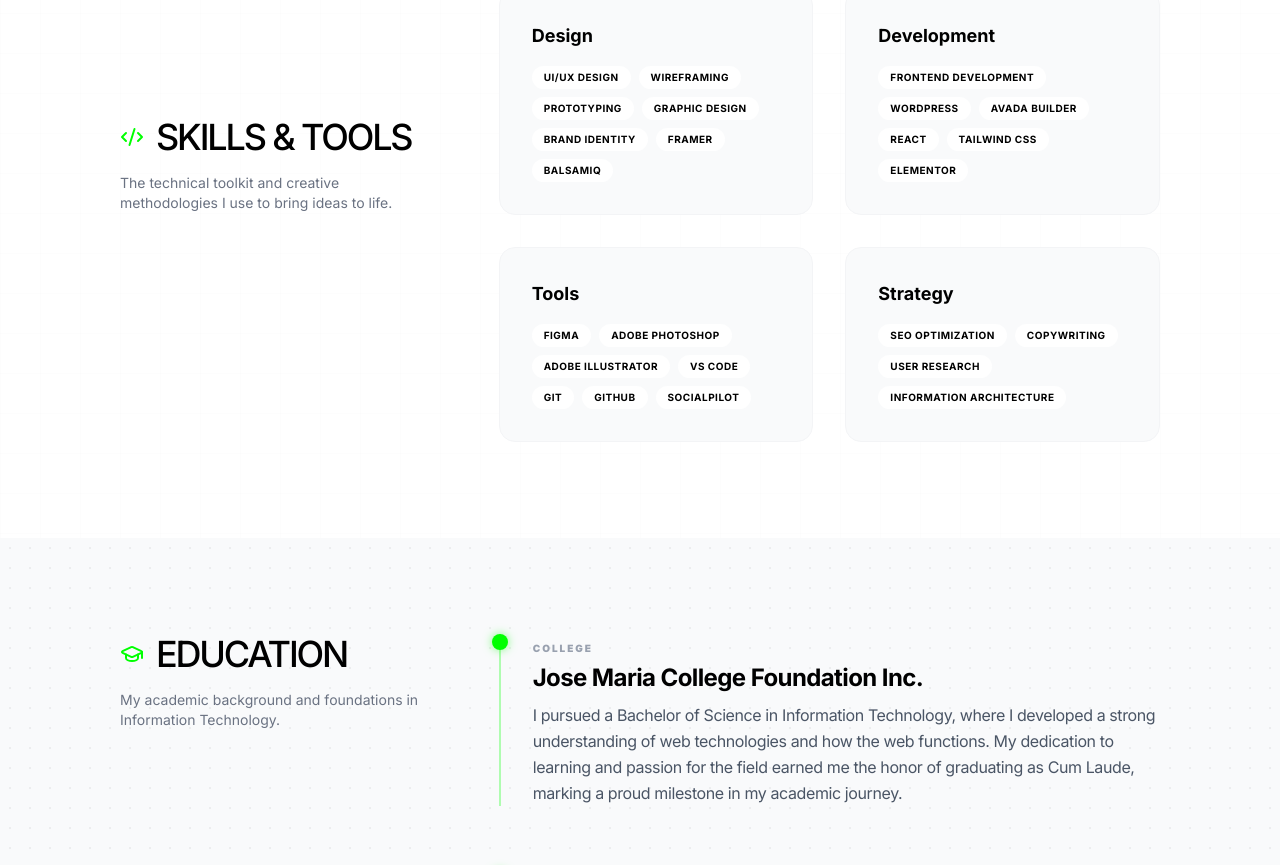
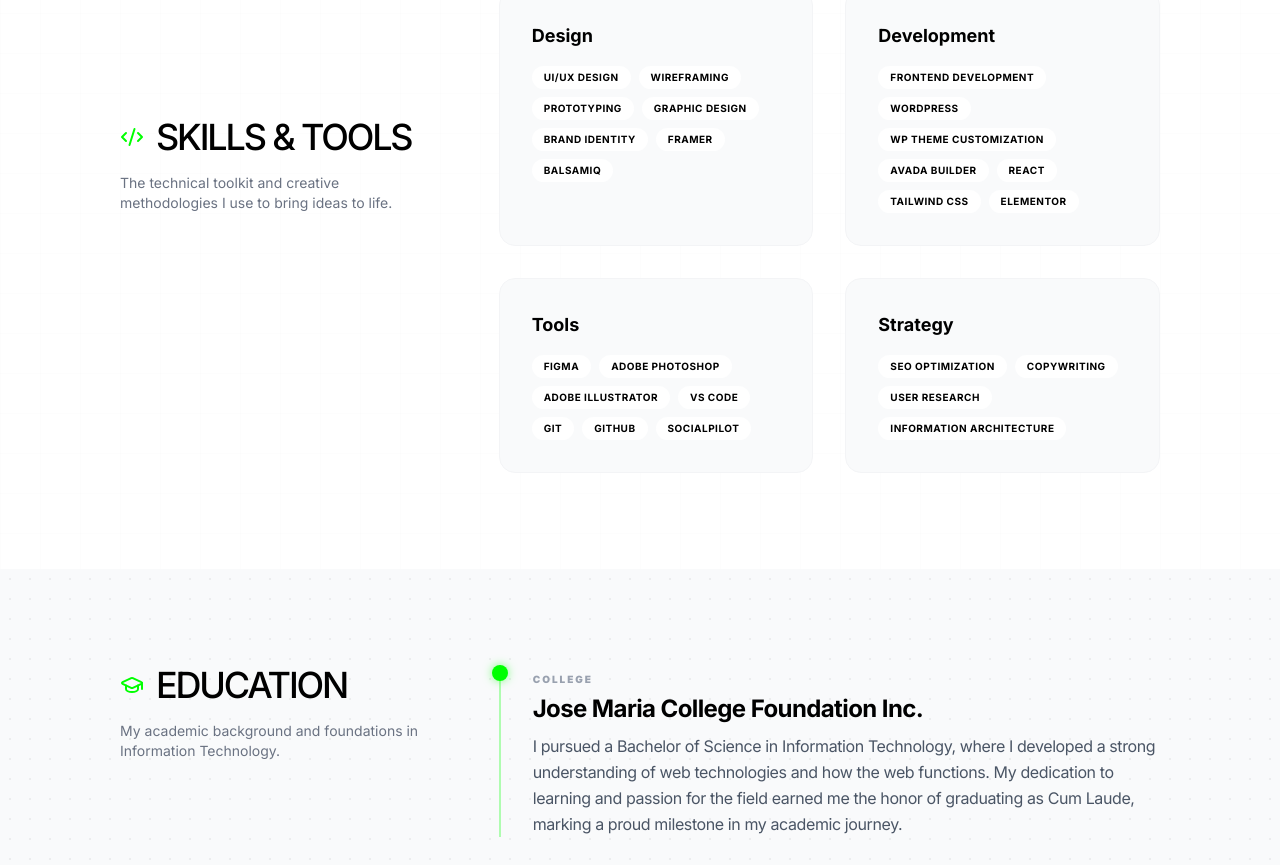
Before and after one commit to KeithArmandMarie/New-Portfolio-Website, a Next.js app: page /about in a window 1280 px wide. Shown: the part 1820-2685 px from the top of the page. Built offline with nearby package versions, Linux system fonts and the light colour scheme; no server answers.

Commit message:
feat: add new About Me page with sections for experience, skills, and education.

```diff
--- a/app/about/page.tsx
+++ b/app/about/page.tsx
@@ -58,7 +58,7 @@ const education = [
 
 const skills = [
   { category: 'Design', items: ['UI/UX Design', 'Wireframing', 'Prototyping', 'Graphic Design', 'Brand Identity', 'Framer', 'Balsamiq'] },
-  { category: 'Development', items: ['Frontend Development', 'WordPress', 'Avada Builder', 'React', 'Tailwind CSS', 'Elementor'] },
+  { category: 'Development', items: ['Frontend Development', 'WordPress', 'WP Theme Customization', 'Avada Builder', 'React', 'Tailwind CSS', 'Elementor'] },
   { category: 'Tools', items: ['Figma', 'Adobe Photoshop', 'Adobe Illustrator', 'VS Code', 'Git', 'Github','Socialpilot'] },
   { category: 'Strategy', items: ['SEO Optimization', 'Copywriting', 'User Research', 'Information Architecture'] },
 ];
```
